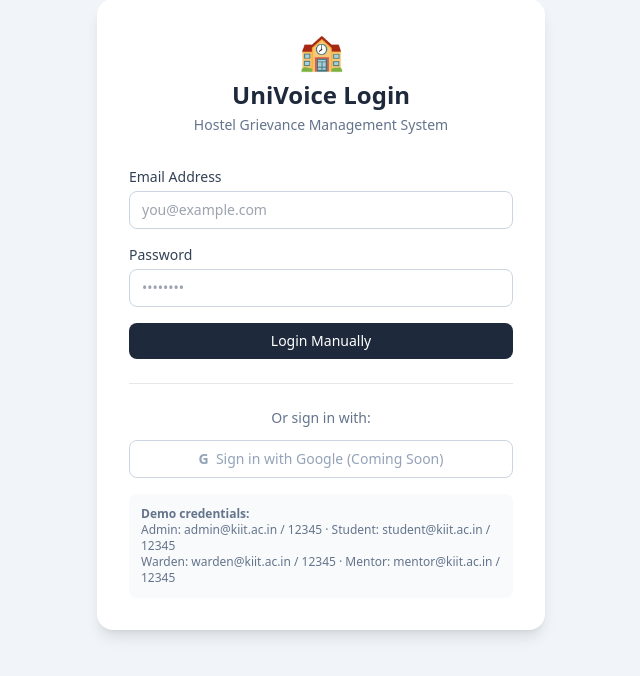
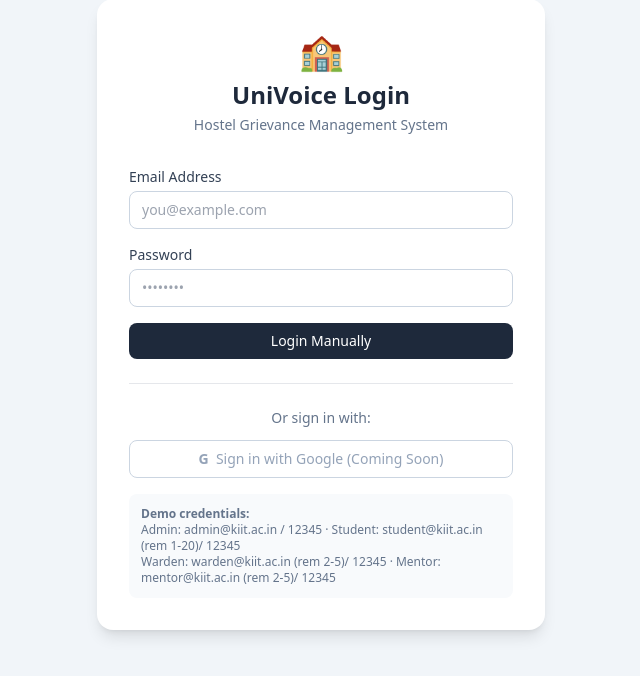
Before and after one commit to ak0409-oss/UV-frontend-jinja, a Flask app: page /login in a window 1280 px wide. Shown: the part 86-762 px from the top of the page, without its empty margins (319-959 px from the left). Run offline with Flask 3, Linux system fonts and the light colour scheme; some libraries are stand-ins or nearby versions.

Commit message:
Update demo credentials in login.html

```diff
--- a/templates/login.html
+++ b/templates/login.html
@@ -60,8 +60,8 @@
 
     <div class="mt-4 p-3 bg-slate-50 rounded-lg text-xs text-slate-500">
       <strong>Demo credentials:</strong><br/>
-      Admin: admin@kiit.ac.in / 12345 · Student: student@kiit.ac.in / 12345<br/>
-      Warden: warden@kiit.ac.in / 12345 · Mentor: mentor@kiit.ac.in / 12345
+      Admin: admin@kiit.ac.in / 12345 · Student: student@kiit.ac.in (rem 1-20)/ 12345<br/>
+      Warden: warden@kiit.ac.in (rem 2-5)/ 12345 · Mentor: mentor@kiit.ac.in (rem 2-5)/ 12345
     </div>
   </div>
 </div>
```
